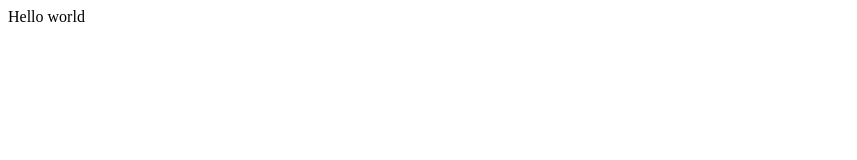
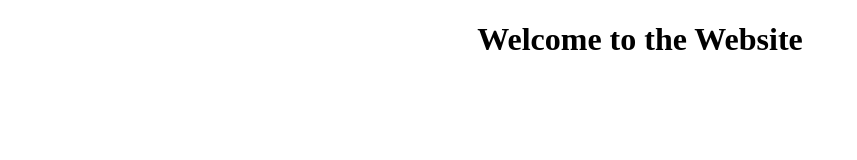
Before and after one commit to jaiff430/site-api, a plain HTML site: page index.html in a window 1280 px wide. Shown: the whole page, without its empty margins (0-857 px from the left). Drawn offline with Linux system fonts and the light colour scheme.

Commit message:
Modified Website

```diff
--- a/index.html
+++ b/index.html
@@ -6,6 +6,6 @@
     <title>API</title>
 </head>
 <body>
-    Hello world
+    <h1 style="text-align: center;">Welcome to the Website</h1>
 </body>
 </html>
```
